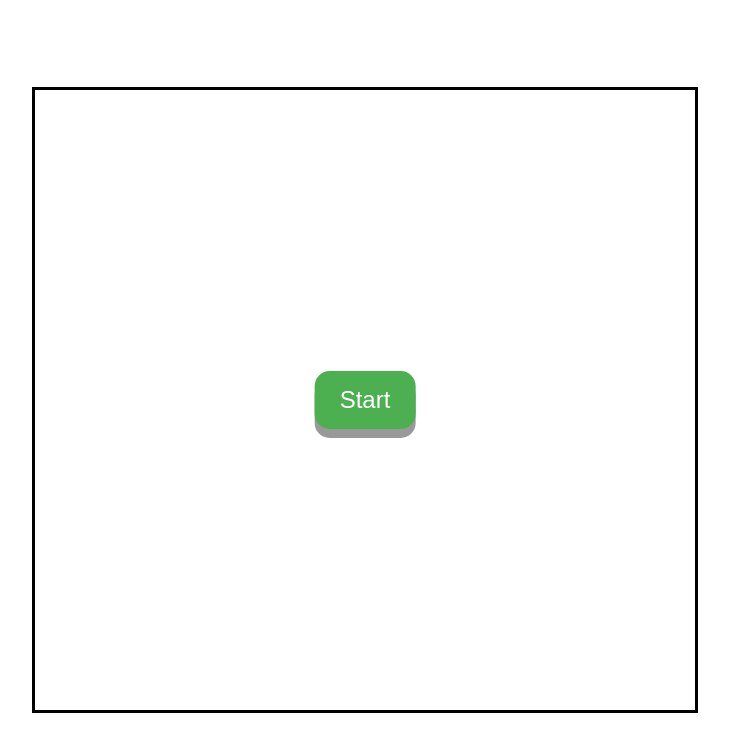
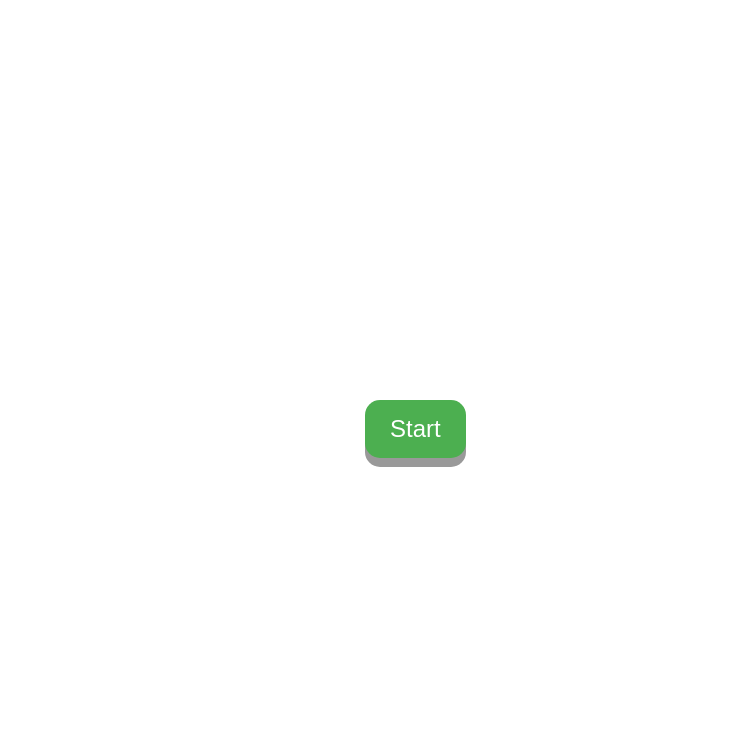
Before and after one commit to matannagar/matannagar.github.io, a plain HTML site: page index.html in a window 1280 px wide. Shown: the whole page, without its empty margins (275-1004 px from the left). Drawn offline with Linux system fonts and the light colour scheme.

Commit message:
4th push

```diff
--- a/index.html
+++ b/index.html
@@ -8,9 +8,9 @@
 
 <body>
     <div class="rectangle">
-        <button type="button" onclick="init()">Start</button>
-        <div id="webcam-container"></div>
-        <div id="label-container"></div>
+        <button type="button" id="cam_button" onclick="init();pop()">Start</button>
+        <div class= "webcam-container" id="webcam-container"></div>
+        <div className = "label-container" id="label-container"></div>
         <script src="https://cdn.jsdelivr.net/npm/@tensorflow/tfjs@1.3.1/dist/tf.min.js"></script>
         <script
             src="https://cdn.jsdelivr.net/npm/@teachablemachine/image@0.8/dist/teachablemachine-image.min.js"></script>
@@ -62,6 +62,10 @@
             window.requestAnimationFrame(loop);
         }
 
+async function pop() {
+            document.getElementById('cam_button').style.display = 'none';
+        }
+
         // run the webcam image through the image model
         async function predict() {
             // predict can take in an image, video or canvas html element
--- a/mystyle.css
+++ b/mystyle.css
@@ -18,8 +18,7 @@ button {
   position: fixed;
   top: 50%;
   left: 50%;
-  /* bring your own prefixes */
-  transform: translate(-50%, -50%);
+
 }
 
 button:hover {
@@ -32,17 +31,13 @@ button:active {
   transform: translateY(4px);
 }
 
-.rectangle {
-  margin: auto;
-  width: 50%;
-  height: 75%;
-  border: 3px solid green;
-  padding: 10px;
-  border: solid;
+.webcam-container,
+.label-container{
+  display: inline-block;
   text-align: center;
+  text-decoration: none;
+
 position: fixed;
   top: 50%;
   left: 50%;
-  /* bring your own prefixes */
-  transform: translate(-50%, -50%);
 }
```
